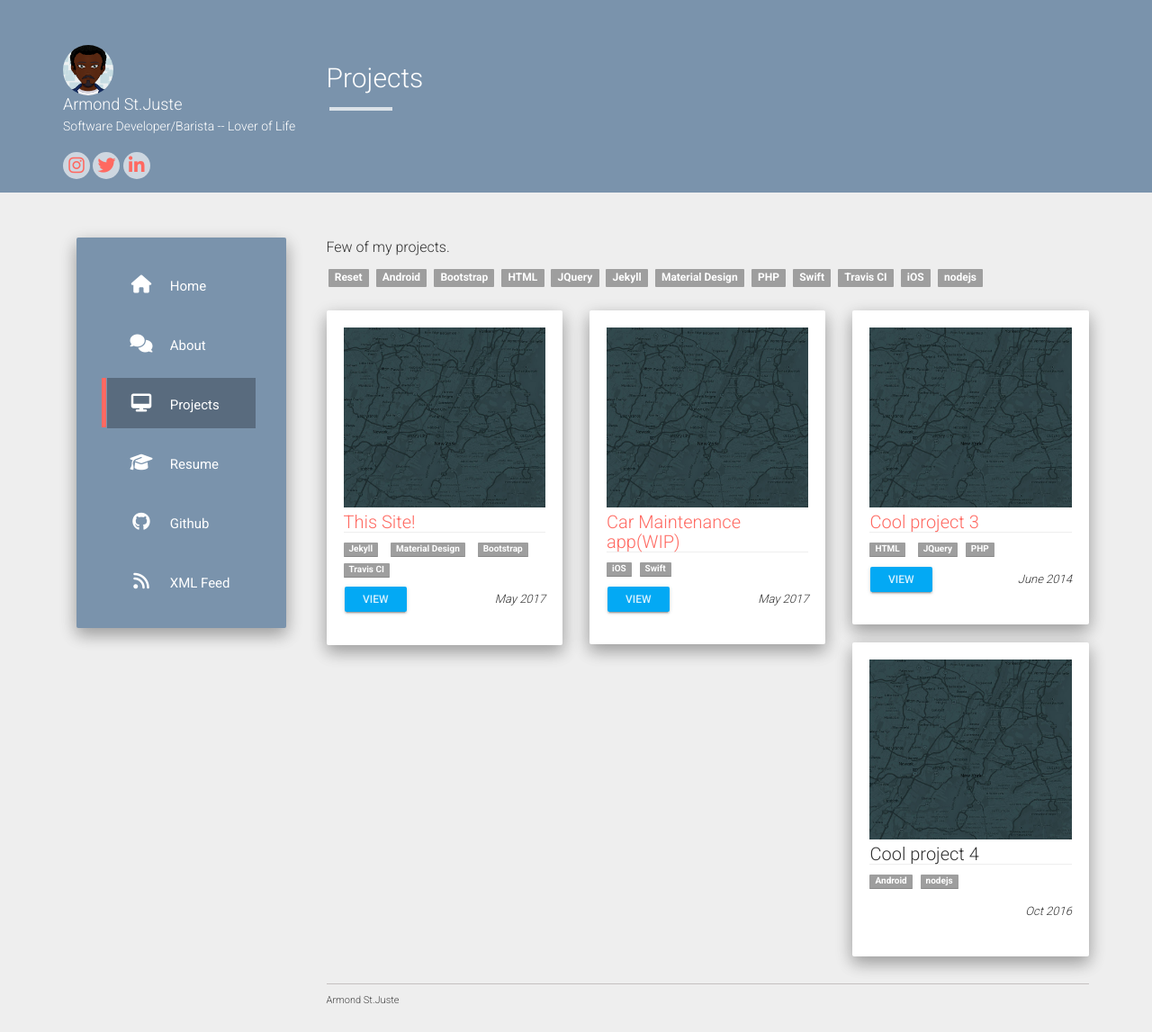
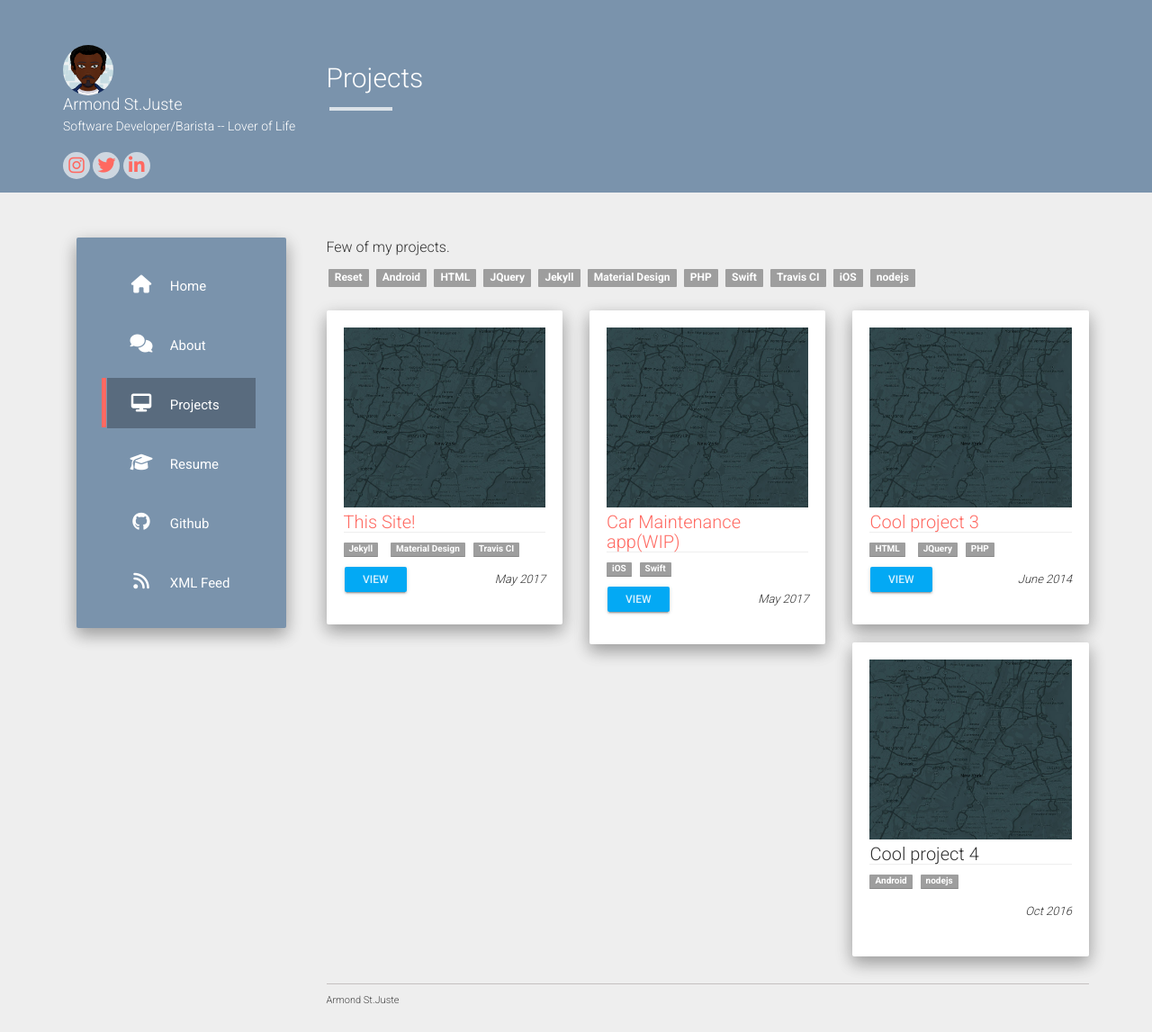
Before and after one commit to Astjust1/Blog, a Jekyll site: the page built from projects.md, in a window 1280 px wide. Shown: the whole page at 90% size. Built offline with Jekyll 4.4.1, drawn with Linux system fonts in a browser that asks for light colours; nearby versions of some CDN libraries.

Commit message:
More small changes

```diff
--- a/_data/projects.json
+++ b/_data/projects.json
@@ -2,14 +2,14 @@
 	{
 		"name": "This Site!",
 		"image": "placeholder.jpg",
-		"url": "#",
+		"url": "https://itsjustearmond.me",
 		"date": "May 2017",
-		"tags": ["Jekyll","Material Design", "Bootstrap", "Travis CI"]
+		"tags": ["Jekyll","Material Design", "Travis CI"]
 	},
 	{
 		"name": "Car Maintenance app(WIP)",
 		"image": "placeholder.jpg",
-		"url": "#",
+		"url": "https://github.com/Astjust1/Car_Maintenance",
 		"date": "May 2017",
 		"tags": ["iOS","Swift"]
 	},
```
